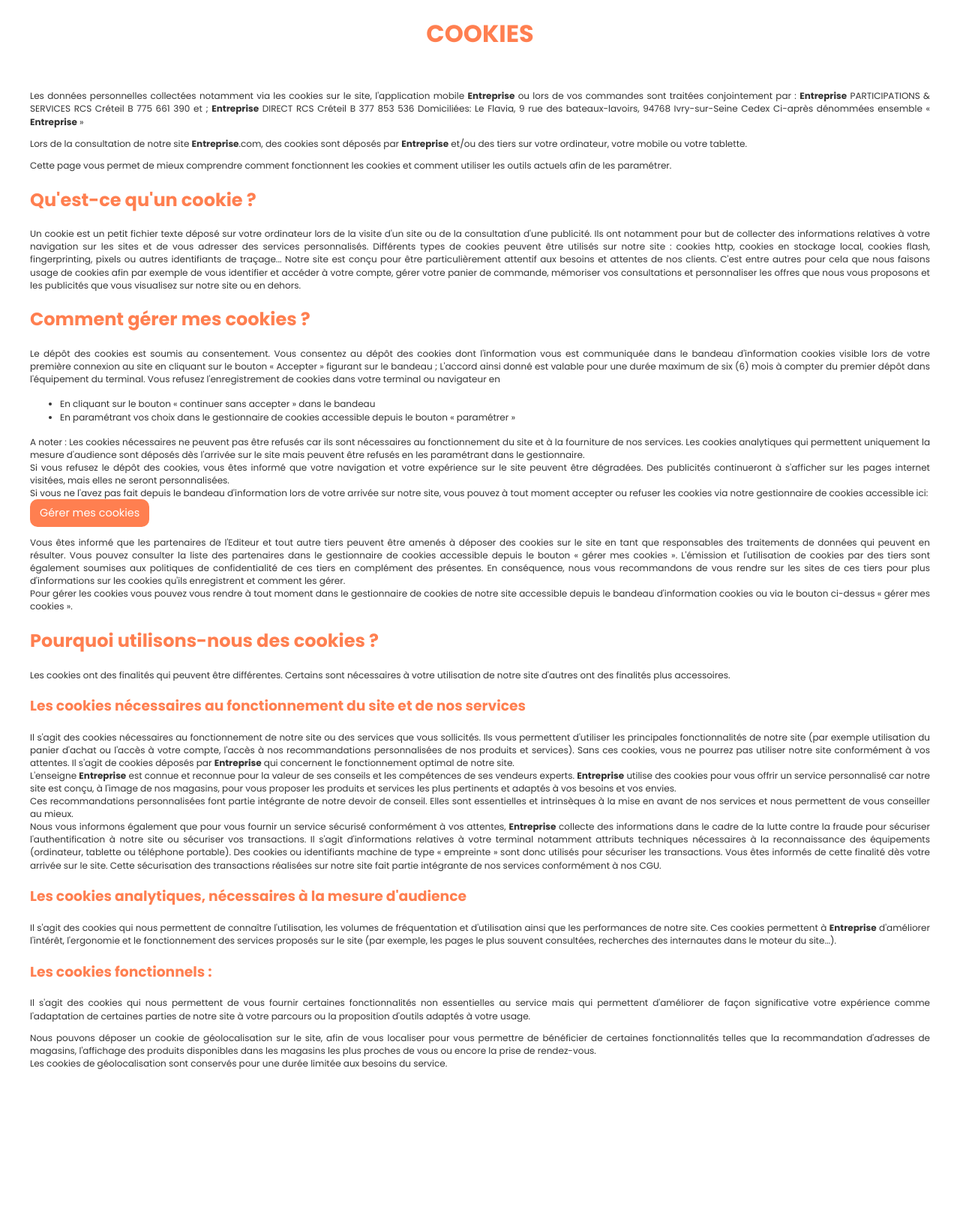
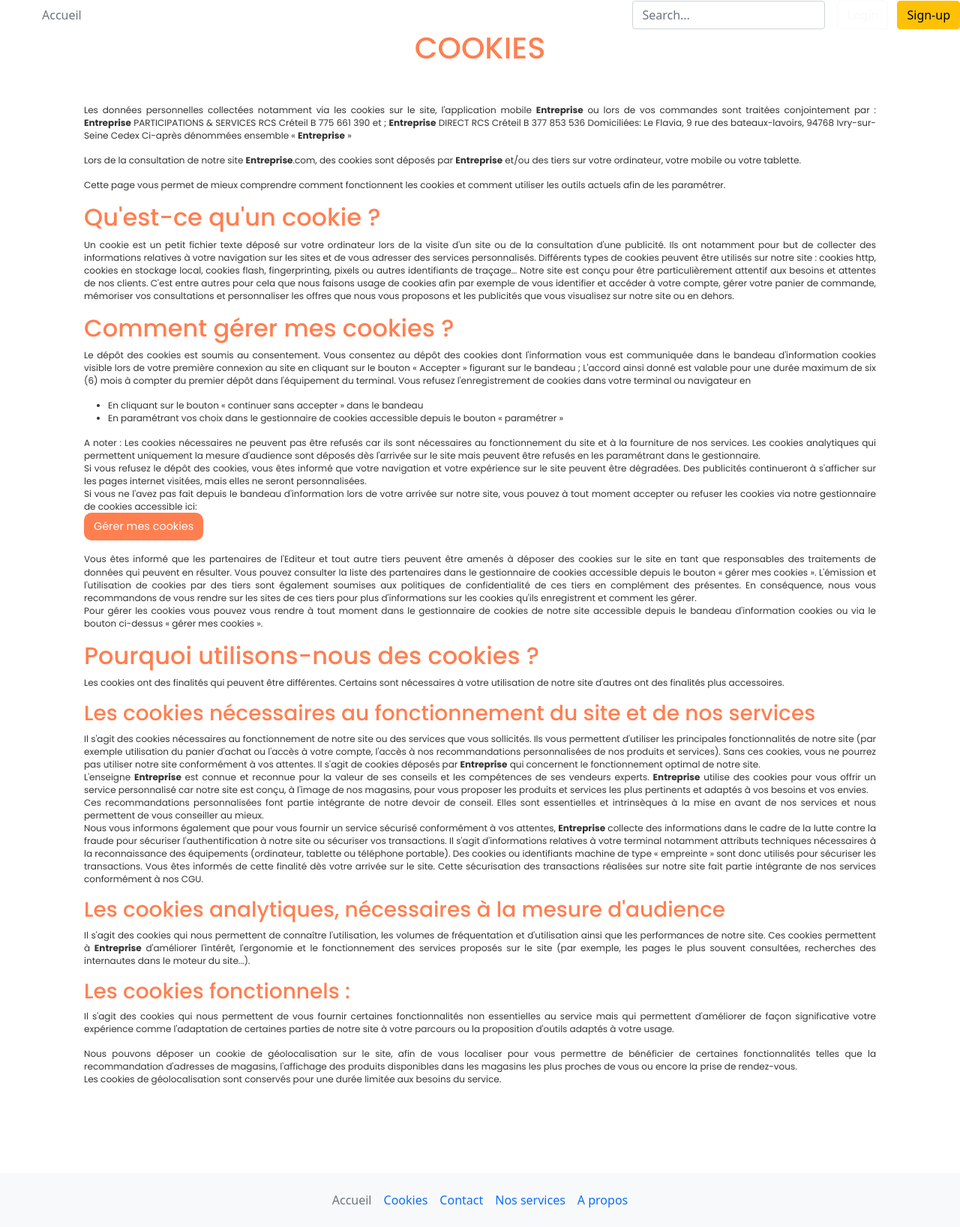
Before and after one commit to mohamedsek/dsp5-archi-web-f22, a website: page public/cookies.html in a window 1280 px wide. Shown: the whole page at 75% size. Before the commit the page ends 1539 px from the top, so only its background shows below. Drawn offline with nearby package versions, Linux system fonts and the light colour scheme; no server answers.

Commit message:
[UPDATE] Inject Header & Footer

```diff
--- a/public/cookies.html
+++ b/public/cookies.html
@@ -5,11 +5,39 @@
     <meta charset="UTF-8">
     <meta http-equiv="X-UA-Compatible" content="IE=edge">
     <meta name="viewport" content="width=device-width, initial-scale=1.0">
+    <link href="https://cdn.jsdelivr.net/npm/bootstrap@5.1.3/dist/css/bootstrap.min.css" rel="stylesheet"
+        integrity="sha384-1BmE4kWBq78iYhFldvKuhfTAU6auU8tT94WrHftjDbrCEXSU1oBoqyl2QvZ6jIW3" crossorigin="anonymous">
     <link rel="stylesheet" href="./assets/css/cookies.css">
     <title>Les cookies</title>
 </head>
 
 <body>
+    <header>
+        <nav class="d-flex flex-wrap align-items-center justify-content-center justify-content-lg-start">
+            <a href="/" class="d-flex align-items-center mb-2 mb-lg-0 text-white text-decoration-none">
+                <svg class="bi me-2" width="40" height="32" role="img" aria-label="Bootstrap">
+                    <use xlink:href="#bootstrap"></use>
+                </svg>
+            </a>
+
+            <ul class="nav col-12 col-lg-auto me-lg-auto mb-2 justify-content-center mb-md-0">
+                <li><a href="index.html" class="nav-link px-2 text-secondary">Accueil</a></li>
+                <li><a href="cookies.html" class="nav-link px-2 text-white">Cookies</a></li>
+                <li><a href="contact.html" class="nav-link px-2 text-white">Contact</a></li>
+                <li><a href="nos-services.html" class="nav-link px-2 text-white">Nos services</a></li>
+                <li><a href="apropos.html" class="nav-link px-2 text-white">A propos</a></li>
+            </ul>
+
+            <form class="col-12 col-lg-auto mb-3 mb-lg-0 me-lg-3">
+                <input type="search" class="form-control form-control-dark" placeholder="Search..." aria-label="Search">
+            </form>
+
+            <div class="text-end">
+                <button type="button" class="btn btn-outline-light me-2">Login</button>
+                <button type="button" class="btn btn-warning">Sign-up</button>
+            </div>
+        </nav>
+    </header>
     <main>
         <div id="cookies" class="container">
             <div class="container-fluid">
@@ -137,6 +165,20 @@
             </div>
         </div>
     </main>
+    <footer class="footer mt-auto py-3 bg-light">
+        <div class="container">
+            <ul class="nav col-12 col-lg-auto me-lg-auto mb-2 justify-content-center mb-md-0">
+                <li><a href="index.html" class="nav-link px-2 text-secondary">Accueil</a></li>
+                <li><a href="cookies.html" class="nav-link px-2">Cookies</a></li>
+                <li><a href="contact.html" class="nav-link px-2">Contact</a></li>
+                <li><a href="cookies.html" class="nav-link px-2">Nos services</a></li>
+                <li><a href="apropos.html" class="nav-link px-2">A propos</a></li>
+            </ul>
+        </div>
+    </footer>
+    <script src="https://cdn.jsdelivr.net/npm/bootstrap@5.1.3/dist/js/bootstrap.bundle.min.js"
+        integrity="sha384-ka7Sk0Gln4gmtz2MlQnikT1wXgYsOg+OMhuP+IlRH9sENBO0LRn5q+8nbTov4+1p"
+        crossorigin="anonymous"></script>
     <script src="./assets/js/cookies.js"></script>
 </body>
 
```
Also changed, not shown: public/header-footer.html (+11 -3 lines).
